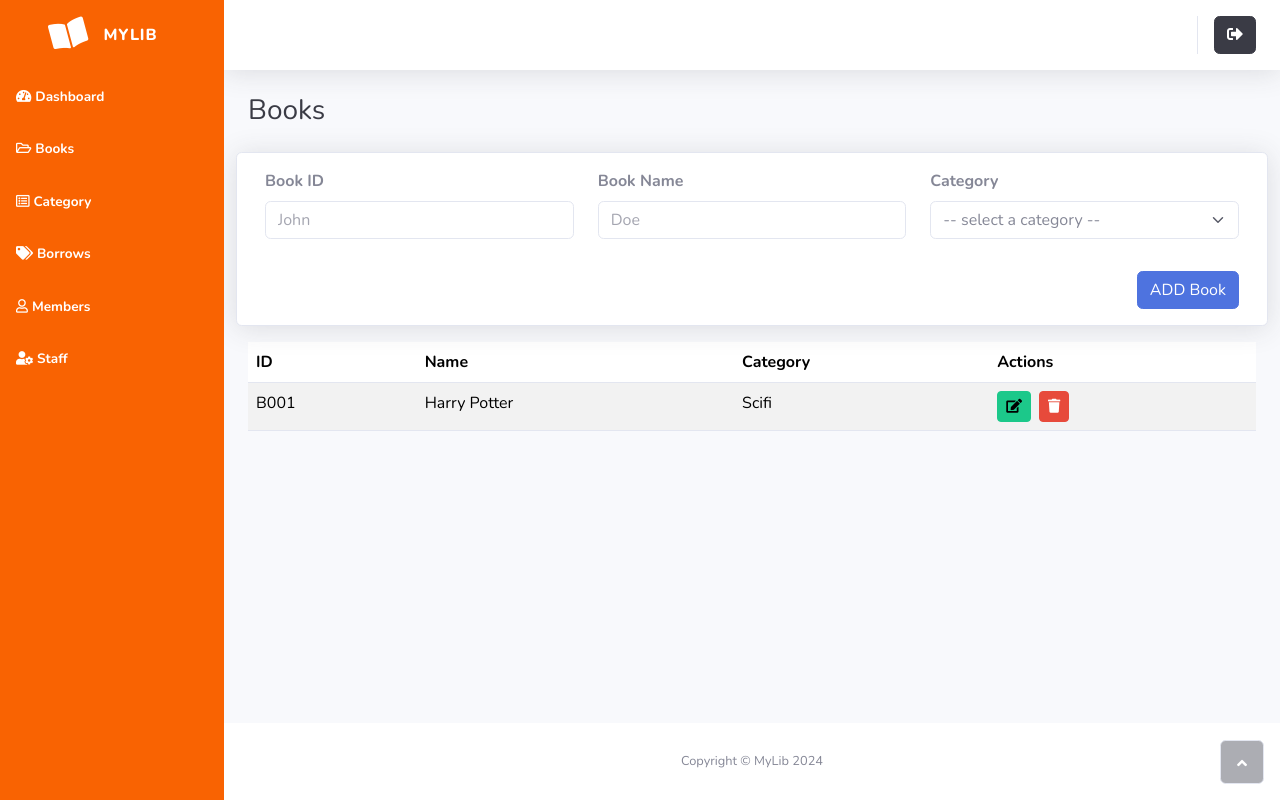
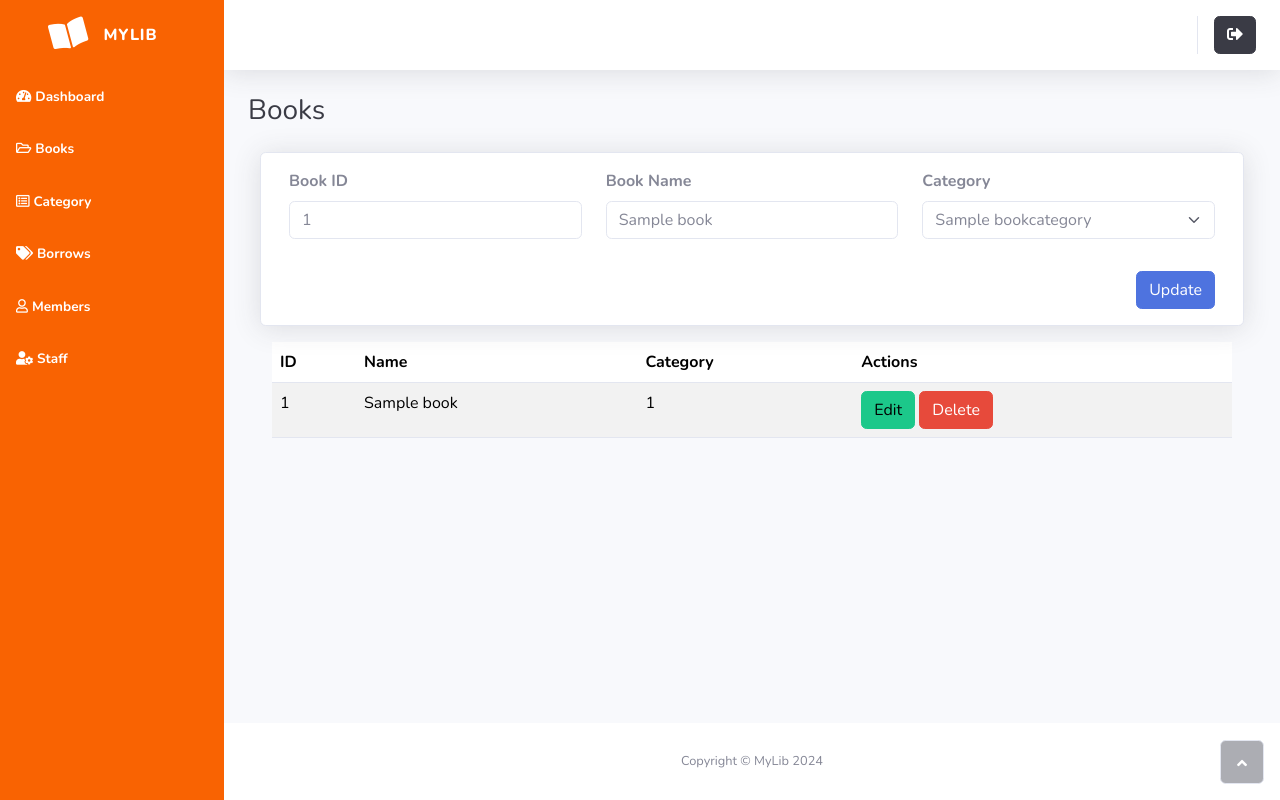
Before and after one commit to cycotechnolgies/LibararyManagementSystem, a PHP site: page /admin/books.php?edit=1 in a window 1280 px wide. Run offline with PHP 8.4, Linux system fonts and the light colour scheme; tables that the repository leaves empty or names only in its code hold one stand-in row (values such as "Sample post"); some libraries are stand-ins or nearby versions.

Commit message:
book registration

```diff
--- /dev/null
+++ b/admin/book_reg_back.php
@@ -0,0 +1,124 @@
+<?php
+require_once('conn.php');
+session_start();
+
+// Initialize variables
+$update = false;
+$book_id = $book_name = $category_id = "";
+
+// Function to check if Book ID already exists
+function checkBookExistence($conn, $book_id) {
+    $stmt = $conn->prepare("SELECT * FROM book WHERE book_id = ?");
+    $stmt->bind_param("s", $book_id);
+    $stmt->execute();
+    $result = $stmt->get_result();
+    $exists = $result->num_rows > 0;
+    $stmt->close();
+    return $exists;
+}
+
+// Function to fetch all categories
+function fetchCategories($conn) {
+    $stmt = $conn->prepare("SELECT category_id, category_name FROM bookcategory");
+    $stmt->execute();
+    $result = $stmt->get_result();
+    $categories = [];
+    while ($row = $result->fetch_assoc()) {
+        $categories[] = $row;
+    }
+    $stmt->close();
+    return $categories;
+}
+
+// Fetch categories for dropdown menu
+$categories = fetchCategories($conn);
+
+// Saving new book details
+if (isset($_POST['save'])) {
+    $book_id = $_POST['book_id'];
+    $book_name = $_POST['book_name'];
+    $category_id = $_POST['category_id'];
+
+    if (checkBookExistence($conn, $book_id)) {
+        $_SESSION['message'] = "Book ID already exists!";
+        $_SESSION['msg_type'] = "danger";
+    } else {
+        $stmt = $conn->prepare("INSERT INTO book (book_id, book_name, category_id) VALUES (?, ?, ?)");
+        $stmt->bind_param("sss", $book_id, $book_name, $category_id);
+        $stmt->execute();
+        $stmt->close();
+
+        $_SESSION['message'] = "Book record has been saved!";
+        $_SESSION['msg_type'] = "success";
+    }
+    header("Location: books.php");
+    exit();
+}
+
+// Deleting a book
+if (isset($_GET['delete'])) {
+    $book_id = $_GET['delete'];
+
+    if ($book_id == 'B001') {
+        $_SESSION['message'] = "The book with ID 'B001' cannot be deleted!";
+        $_SESSION['msg_type'] = "danger";
+    } else {
+        $stmt = $conn->prepare("DELETE FROM book WHERE book_id = ?");
+        $stmt->bind_param("s", $book_id);
+        $stmt->execute();
+        $stmt->close();
+
+        $_SESSION['message'] = "Book record has been deleted!";
+        $_SESSION['msg_type'] = "danger";
+    }
+    header("Location: books.php");
+    exit();
+}
+
+// Editing a book
+if (isset($_GET['edit'])) {
+    $book_id = $_GET['edit'];
+    $update = true;
+
+    $stmt = $conn->prepare("SELECT * FROM book WHERE book_id = ?");
+    $stmt->bind_param("s", $book_id);
+    $stmt->execute();
+    $result = $stmt->get_result();
+
+    if ($result->num_rows == 1) {
+        $row = $result->fetch_assoc();
+        $book_id = $row['book_id'];
+        $book_name = $row['book_name'];
+        $category_id = $row['category_id'];
+    }
+
+    $stmt->close();
+}
+
+// Updating a book
+if (isset($_POST['update'])) {
+    $book_id = $_POST['book_id'];
+    $book_name = $_POST['book_name'];
+    $category_id = $_POST['category_id'];
+
+    // Check for existence but allow current book_id to pass
+    $stmt = $conn->prepare("SELECT * FROM book WHERE book_id = ? AND book_id != ?");
+    $stmt->bind_param("ss", $book_id, $book_id);
+    $stmt->execute();
+    $result = $stmt->get_result();
+    if ($result->num_rows > 0) {
+        $_SESSION['message'] = "Book ID already exists!";
+        $_SESSION['msg_type'] = "danger";
+    } else {
+        $stmt = $conn->prepare("UPDATE book SET book_name = ?, category_id = ? WHERE book_id = ?");
+        $stmt->bind_param("sss", $book_name, $category_id, $book_id);
+        $stmt->execute();
+        $stmt->close();
+
+        $_SESSION['message'] = "Book record has been updated!";
+        $_SESSION['msg_type'] = "warning";
+    }
+    header("Location: books.php");
+    exit();
+}
+?>
--- a/admin/books.php
+++ b/admin/books.php
@@ -70,7 +70,7 @@
             </div>
             <div>
               <?php
-                include 'books_opt.php';
+                include 'books_reg_front.php';
               ?>
             </div>
           </div>
--- a/admin/books_opt.php
+++ /dev/null
@@ -1,78 +0,0 @@
-<!DOCTYPE html>
-<html lang="en">
-<head>
-    <meta charset="UTF-8">
-    <link rel="stylesheet" href="../assets/bootstrap/css/bootstrap.min.css">
-    <meta name="viewport" content="width=device-width, initial-scale=1.0">
-</head>
-<body>
-
-<div class="row">
-    <div class="card shadow mb-3">
-        <div class="card-body">
-            <form>
-                <div class="row">
-                    <div class="col-lg-4 col-md-12 mb-3">
-                        <div class="mb-3">
-                            <label class="form-label" for="book_id"><strong>Book ID</strong></label>
-                            <input id="book_id" class="form-control" type="text" placeholder="John" name="book_id" required/>
-                        </div>
-                    </div>
-                    <div class="col-lg-4 col-md-12 mb-3">
-                        <div class="mb-3">
-                            <label class="form-label" for="book_name"><strong>Book Name</strong></label>
-                            <input id="book_name" class="form-control" type="text" placeholder="Doe" name="book_name" required/>
-                        </div>
-                    </div>
-                    <div class="col-lg-4 col-md-12 mb-3">
-                        <div class="mb-3">
-                            <label class="form-label" for="category"><strong>Category</strong></label>
-                            <select class="form-select" name="category" id="category" required>
-                                <option value="">-- select a category --</option>
-                            </select>
-                        </div>
-                    </div>
-                </div>
-                <div class="d-flex justify-content-end">
-                    <button class="btn btn-primary btn-md" type="submit">ADD Book</button>
-                </div>
-            </form>
-        </div>
-    </div>
-</div>
-
-<section class="content">
-    <div class="custom-container">
-        <div class="table-responsive">
-            <table class="table table-hover table-striped">
-                <thead class="thead-dark">
-                    <tr>
-                        <th>ID</th>
-                        <th>Name</th>
-                        <th>Category</th>
-                        <th>Actions</th>
-                    </tr>
-                </thead>
-                <tbody>
-                    <!-- Here you would add your PHP logic to generate rows dynamically -->
-                    <tr>
-                        <td>B001</td>
-                        <td>Harry Potter</td>
-                        <td>Scifi</td>
-                        <td>
-                            <div class="d-flex gap-2">
-                                <button class="btn btn-success btn-sm"><i class="fas fa-edit"></i></button>
-                                <button  class="btn btn-danger btn-sm"><i class="fas fa-trash"></i></button>
-                            </div>
-                        </td>
-                    </tr>
-                    <!-- Repeat this row structure for each member -->
-                </tbody>
-            </table>
-        </div>
-    </div>
-</section>
-
-
-</body>
-</html>
--- /dev/null
+++ b/admin/books_reg_front.php
@@ -0,0 +1,127 @@
+<?php
+require 'conn.php';
+require 'book_reg_back.php';
+?>
+<!DOCTYPE html>
+<html lang="en">
+<head>
+    <meta charset="UTF-8">
+    <link rel="stylesheet" href="../assets/bootstrap/css/bootstrap.min.css">
+    <meta name="viewport" content="width=device-width, initial-scale=1.0">
+</head>
+
+<body>
+<div class="container">
+    <div class="row">
+        <div class="card shadow mb-3">
+            <div class="card-body">
+                <div class="errormessage">
+                    <?php if (isset($_SESSION['message'])): ?>
+                        <div class="alert alert-<?php echo $_SESSION['msg_type']; ?>">
+                            <?php
+                                echo $_SESSION['message'];
+                                unset($_SESSION['message']);
+                            ?>
+                        </div>
+                    <?php endif; ?>
+                </div>
+                <form action="books.php" method="POST" onsubmit="return validateForm()">
+                    <div class="row">
+                        <div class="col-lg-4 col-md-12 mb-3">
+                            <div class="mb-3">
+                                <label class="form-label" for="book_id"><strong>Book ID</strong></label>
+                                <input id="book_id" class="form-control" type="text" placeholder="B001" name="book_id" value="<?php echo $book_id; ?>" required/>
+                            </div>
+                        </div>
+                        <div class="col-lg-4 col-md-12 mb-3">
+                            <div class="mb-3">
+                                <label class="form-label" for="book_name"><strong>Book Name</strong></label>
+                                <input id="book_name" class="form-control" type="text" placeholder="Book Name" name="book_name" value="<?php echo $book_name; ?>" required/>
+                            </div>
+                        </div>
+                        <div class="col-lg-4 col-md-12 mb-3">
+                            <div class="mb-3">
+                                <label class="form-label" for="category_id"><strong>Category</strong></label>
+                                <select class="form-select" name="category_id" id="category_id" required>
+                                    <option value="">-- select a category --</option>
+                                    <?php foreach ($categories as $category): ?>
+                                        <option value="<?php echo $category['category_id']; ?>" <?php if ($category_id == $category['category_id']) echo 'selected'; ?>>
+                                            <?php echo $category['category_name']; ?>
+                                        </option>
+                                    <?php endforeach; ?>
+                                </select>
+                            </div>
+                        </div>
+                    </div>
+                    <div class="d-flex justify-content-end">
+                        <button class="btn btn-primary btn-md" type="submit" name="<?php echo $update ? 'update' : 'save'; ?>">
+                            <?php echo $update ? 'Update' : 'ADD Book'; ?>
+                        </button>
+                    </div>
+                </form>
+            </div>
+        </div>
+    </div>
+
+    <section class="content">
+        <div class="custom-container">
+            <div class="table-responsive">
+                <table class="table table-hover table-striped">
+                    <thead class="thead-dark">
+                        <tr>
+                            <th>ID</th>
+                            <th>Name</th>
+                            <th>Category</th>
+                            <th>Actions</th>
+                        </tr>
+                    </thead>
+                    <tbody>
+                        <?php
+                        $result = $conn->query("SELECT * FROM book");
+                        if ($result->num_rows > 0) {
+                            while ($row = $result->fetch_assoc()) {
+                                ?>
+                                <tr>
+                                    <td><?php echo $row['book_id']; ?></td>
+                                    <td><?php echo $row['book_name']; ?></td>
+                                    <td><?php echo $row['category_id']; ?></td>
+                                    <td>
+                                        <a href="books.php?edit=<?php echo $row['book_id']; ?>" class="btn btn-success">Edit</a>
+                                        <a href="books.php?delete=<?php echo $row['book_id']; ?>" class="btn btn-danger">Delete</a>
+                                    </td>
+                                </tr>
+                                <?php
+                            }
+                        } else {
+                            echo "<tr><td colspan='4'>No records found</td></tr>";
+                        }
+                        ?>
+                    </tbody>
+                </table>
+            </div>
+        </div>
+    </section>
+</div>
+
+<script>
+function validateForm() {
+    const bookIDElement = document.getElementById('book_id');
+
+    if (!bookIDElement) {
+        alert('Book ID element not found');
+        return false;
+    }
+
+    const bookID = bookIDElement.value;
+    const bookIDPattern = /^B\d{3}$/;  // Pattern: Starts with 'B' followed by exactly three digits
+
+    if (!bookIDPattern.test(bookID)) {
+        alert('Book ID should be in the format B001');
+        return false;
+    }
+    return true;
+}
+</script>
+
+</body>
+</html>
--- /dev/null
+++ b/admin/conn.php
@@ -0,0 +1,9 @@
+<?php
+
+$conn = mysqli_connect("localhost","root","","library_system");
+
+if(!$conn ){
+    die("Connection Failed". mysqli_connect_error());
+}
+
+?>
```
